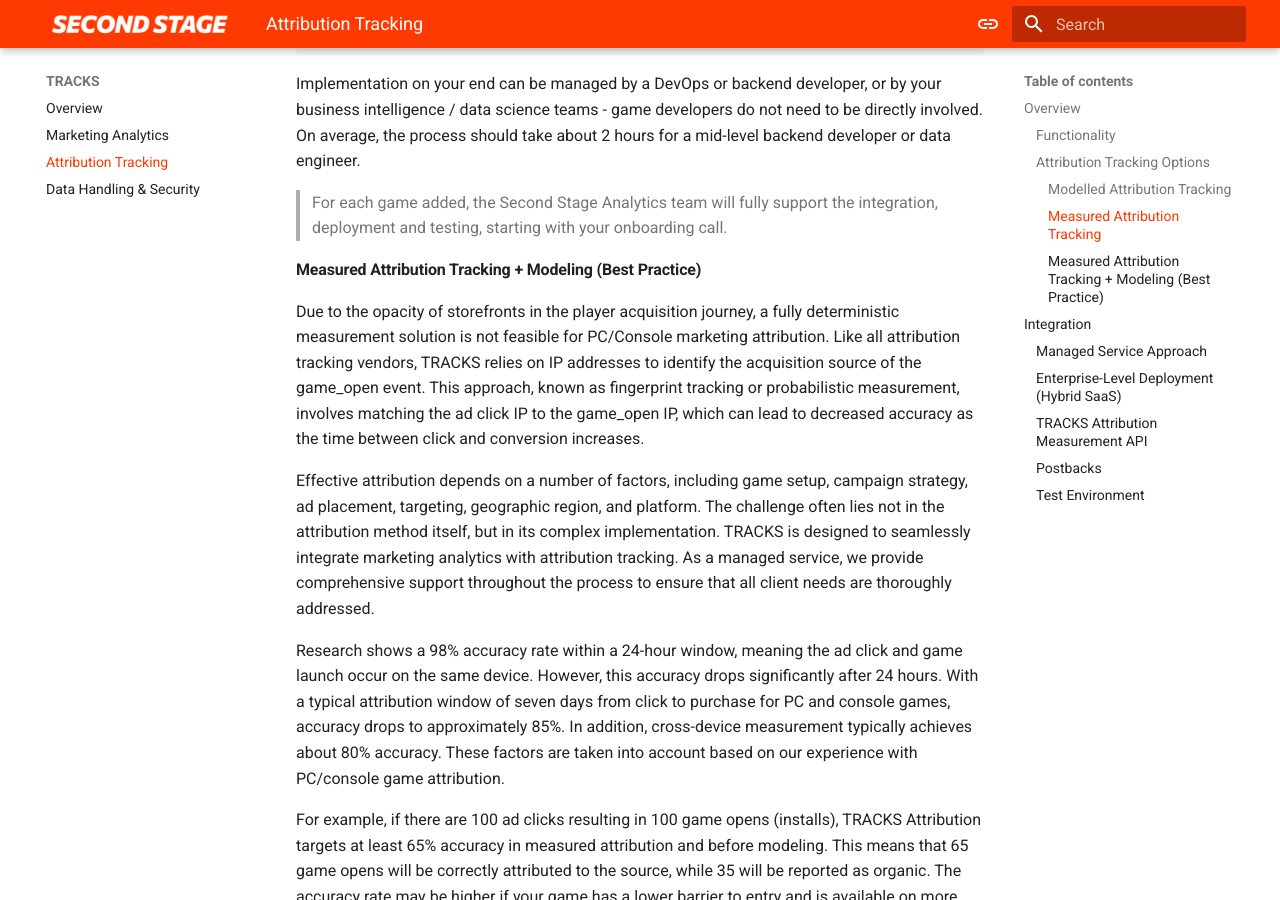
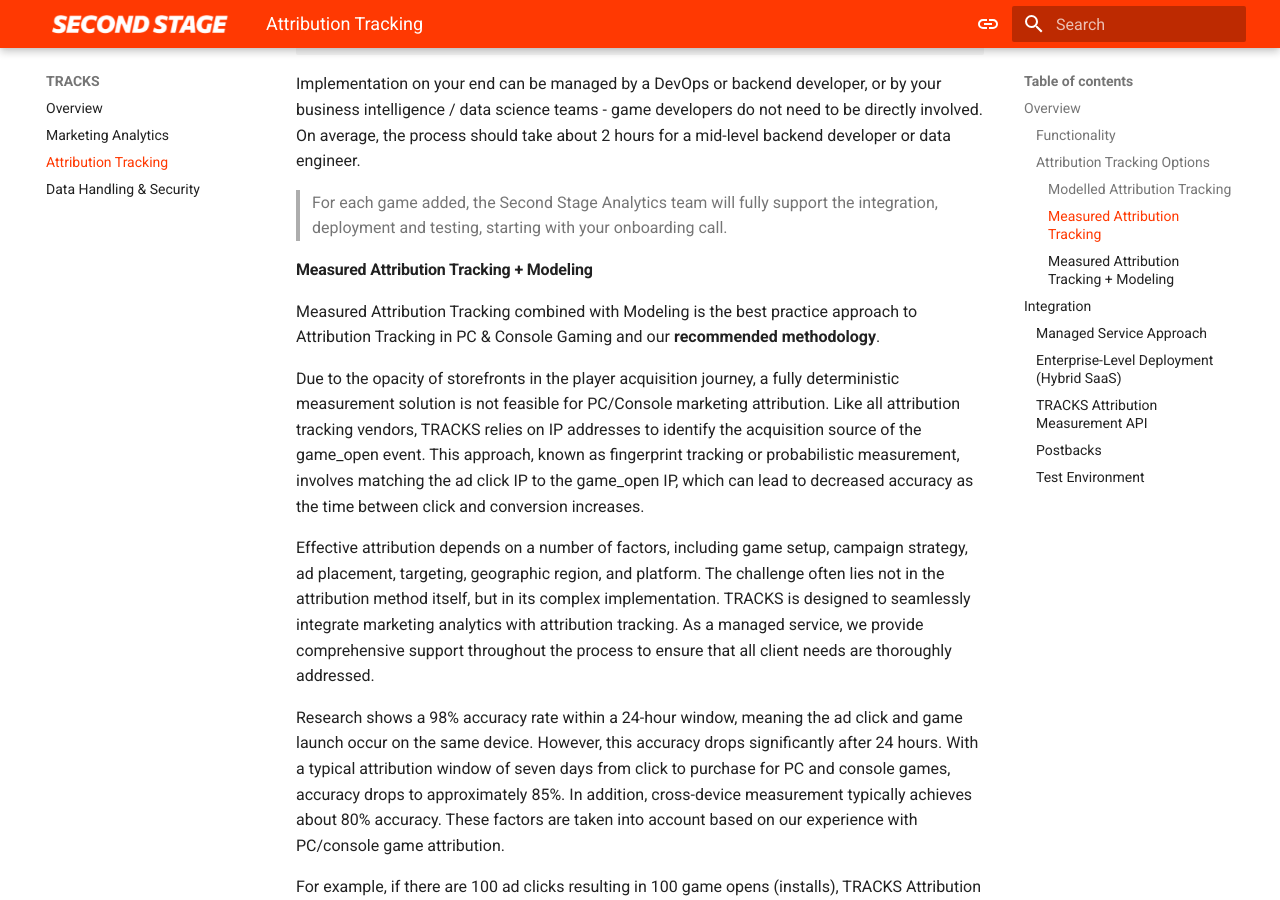
Before and after one commit to secondstage-io/tracks-documentation, an MkDocs documentation site: the page built from docs/tracks/attribution-tracking.md, in a window 1280 px wide and 900 px high, scrolled down 5618 px. Built offline with MkDocs 1.6.1 and Material for MkDocs 9.7.7, drawn with Linux system fonts in a browser that asks for light colours.

Commit message:
Update attribution-tracking.md
small format bug fixed

```diff
--- a/docs/tracks/attribution-tracking.md
+++ b/docs/tracks/attribution-tracking.md
@@ -70,6 +70,7 @@
 | Measured Attribution Tracking   | This method uses server-side integration to track game installs directly through the TRACKS attribution solution. It requires no SDK implementation and collects telemetry data to accurately attribute installs.  | It enables real-time, accurate install tracking without client-side risks, requires no changes to game code, and is optimized for PC/console games following industry best practices.   |
 | Measured Attribution Tracking + Modeling (Best Practice)   | This methodology combines measured attribution (server-side) with a Markov chain modeling solution for untracked installs. This unified approach compensates for untraceable sources by redistributing untracked installs to their potential origins.  | This approach ensures up to 98% attribution accuracy within a 24-hour window, combines measured and modeled data for a complete attribution view, and increases install tracking accuracy by redistributing untracked game opens.   |
 
+
 #### Modelled Attribution Tracking
 
 This method calculates conversions using our data modeling solution. Due to the specific data requirements, this approach is available only for games released through Steam.
@@ -92,11 +93,12 @@
 
 > If you're interested in this method but don't have a landing page or are unsure of your current setup, Second Stage can help you create a landing page or game website for marketing purposes. [Contact us](https://secondstage.io/contact/) for a quote!
 
+
 #### Measured Attribution Tracking
 
 Using this method, installs are tracked using the TRACKS Attribution solution, which is based on a data streaming pipeline.
 
-> If your game does not have a backend server for telemetry and event logging, we do not recommend integrating the TRACKS measured attribution solution or any other vendor's solution. In such cases, we recommend using our modeled attribution method instead.
+If your game does not have a backend server for telemetry and event logging, we do not recommend integrating the TRACKS measured attribution solution or any other vendor's solution. In such cases, we recommend using our modeled attribution method instead.
 
 **Server-side integration:** First, the TRACKS Measurement API needs to be deployed in a cloud environment (preferably Google Cloud). This API works as an HTTP webhook that connects to your backend or existing telemetry logging pipeline. When a game_open event signal is received from your server-side telemetry, the TRACKS API endpoint receives an HTTP POST request.
 
@@ -141,7 +143,10 @@
 
 > For each game added, the Second Stage Analytics team will fully support the integration, deployment and testing, starting with your onboarding call.
 
-#### Measured Attribution Tracking + Modeling (Best Practice)
+
+#### Measured Attribution Tracking + Modeling
+
+Measured Attribution Tracking combined with Modeling is the best practice approach to Attribution Tracking in PC & Console Gaming and our **recommended methodology**.
 
 Due to the opacity of storefronts in the player acquisition journey, a fully deterministic measurement solution is not feasible for PC/Console marketing attribution. Like all attribution tracking vendors, TRACKS relies on IP addresses to identify the acquisition source of the game_open event. This approach, known as fingerprint tracking or probabilistic measurement, involves matching the ad click IP to the game_open IP, which can lead to decreased accuracy as the time between click and conversion increases.
 
```
